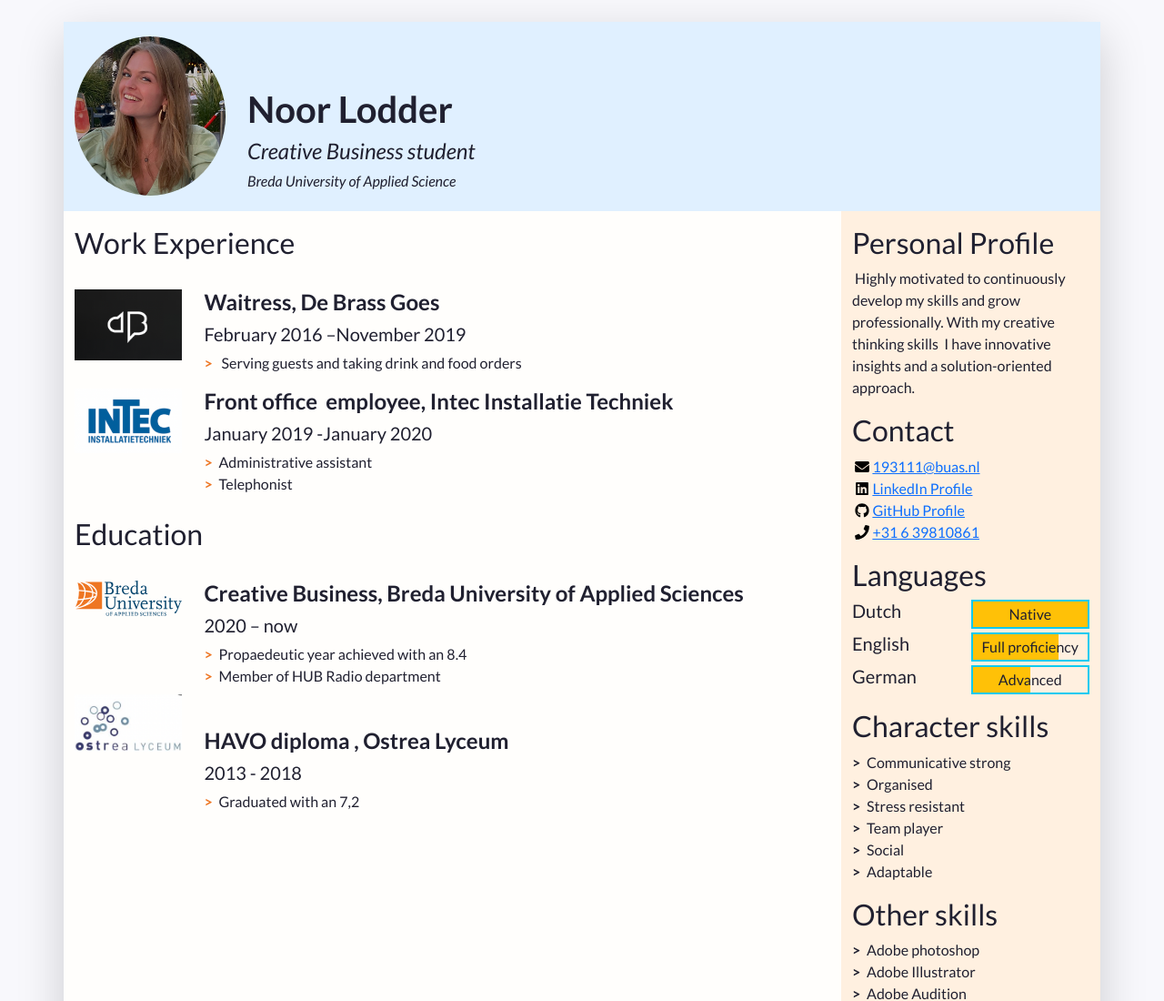
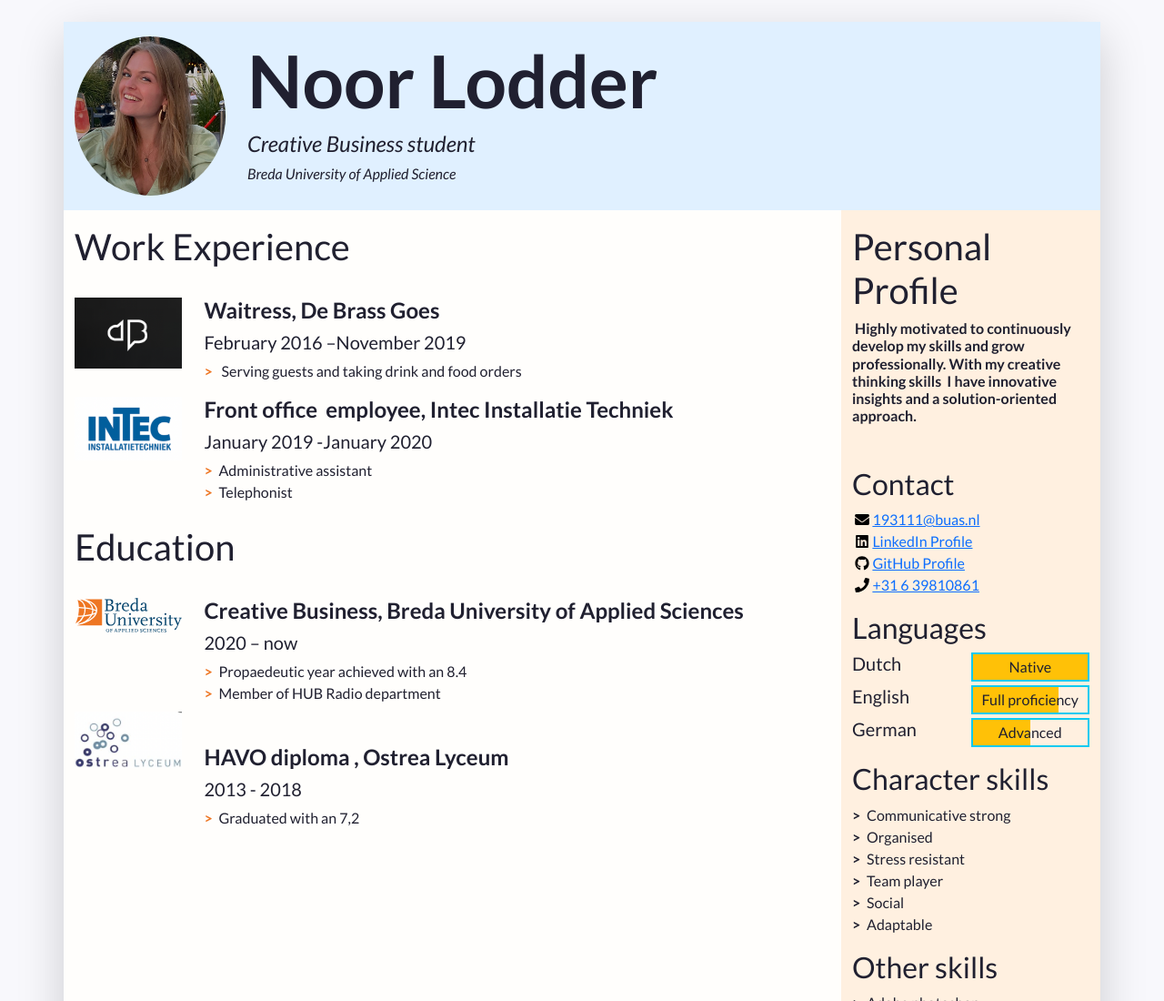
Before and after one commit to Noorlodder/Mycv, a plain HTML site: page index.html in a window 1280 px wide. Shown: the top 1100 px of the page at 91% size. Drawn offline with nearby package versions, Linux system fonts and the light colour scheme.

Commit message:
changes styles

```diff
--- a/index.html
+++ b/index.html
@@ -54,8 +54,7 @@
           A container to wrap around your name and tagline. Full-width at small size, then columns of increasing size.
         -->
         <div class="col-12 col-sm-8 col-md-9 col-lg-10 my-3 header-content">
-          <h1 class="fw-bolder">&nbsp;</h1>
-          <h1 class="fw-bolder">Noor Lodder&nbsp;</h1>
+          <h1 class="fw-bolder display-1">Noor Lodder&nbsp;</h1>
 <h4 class="fst-italic tagline">Creative Business student</h4>
 <h6 class="fst-italic tagline">Breda University of Applied Science&nbsp;</h6>
         </div>
@@ -77,7 +76,7 @@
             <section> is yet another semantic element. The first one is for professional experience.
           -->
           <section class="my-3 biography-section">
-            <h2>Work Experience&nbsp;</h2><br>
+            <h2 class="display-6">Work Experience&nbsp;</h2><br>
             <!--
               Each list item (li) in the unordered list (ul) below will be one job.
               "list-unstyled" is a class that hides the bullet points of a list.
@@ -125,7 +124,7 @@
           <!-- We're done with jobs, let's move on to schools -->
 
           <section class="my-3 biography-section">
-            <h2>Education</h2><br>
+            <h2 class= "display-6">Education</h2><br>
 <ul class="biography-list list-unstyled">
 
           <!-- Top item in education. And by "top", I mean a Bachelor in Creative Business at BUas. -->
@@ -174,8 +173,11 @@
 
           <!-- The first block will be contact details -->
           <section class="my-3 aside-section">
-            <h2>Personal Profile</h2><p>&nbsp;Highly motivated to continuously develop my skills and grow professionally. With my creative thinking skills&nbsp; I have innovative insights and a solution-oriented approach.</p>
-            <h2>Contact</h2>
+            <h2 class="display-6">Personal Profile<br>
+            </h2>
+            <h6><strong>&nbsp;Highly motivated to continuously develop my skills and grow professionally. With my creative thinking skills&nbsp; I have innovative insights and a solution-oriented approach.</strong></h6>
+<h2><br>
+  Contact</h2>
             <!--
               A list of all your contact details.
               There are more icons in the images/icons folder, have a look if you want to add your LinkedIn or TikTok profile.
```
Also changed, not shown: 1 other file.
